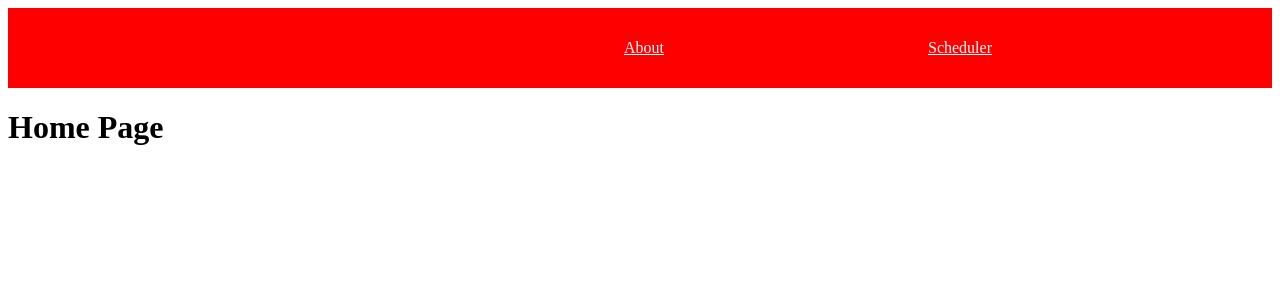
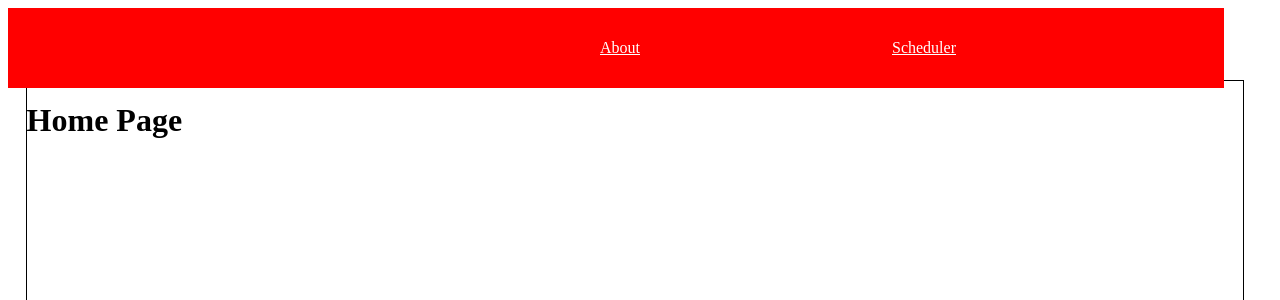
Before and after one commit to grantmontgomery/PageTransitionTest, a React (Create React App) app: page / in a window 1280 px wide. Shown: the top 300 px of the page. Built offline with nearby package versions, Linux system fonts and the light colour scheme.

Commit message:
nice zoom in transition

```diff
--- a/src/App.css
+++ b/src/App.css
@@ -1,22 +1,40 @@
 .slide-enter {
   opacity: 0;
-  -webkit-transition: all 300ms ease-in-out;
-  transition: all 300ms ease-in-out;
+  -webkit-transform: scale(4);
+          transform: scale(4);
+  -webkit-transition: all 1000ms ease-in-out;
+  transition: all 1000ms ease-in-out;
 }
 
 .slide-enter.slide-enter-active {
+  -webkit-transform: scale(1);
+          transform: scale(1);
   opacity: 1;
 }
 
 .slide-exit {
+  -webkit-transition: all 1000ms ease-in-out;
+  transition: all 1000ms ease-in-out;
   opacity: 1;
-  -webkit-transition: all 300ms ease-in-out;
-  transition: all 300ms ease-in-out;
+  -webkit-transform: scale(1);
+          transform: scale(1);
+  transition: all 1000ms ease-in-out;
 }
 
-.slide-exit.slide-exit {
+.slide-exit.slide-exit-active {
   opacity: 0;
-  -webkit-transition: all 300ms cubic-bezier(0.55, 0.055, 0.675, 0.19);
-  transition: all 300ms cubic-bezier(0.55, 0.055, 0.675, 0.19);
+  -webkit-transform: scale(4);
+          transform: scale(4);
+}
+
+.home-page {
+  border: solid 1px black;
+  height: 500px;
+  width: 95%;
+  margin-left: auto;
+  margin-right: auto;
+  position: absolute;
+  left: 2%;
+  top: 10vh;
 }
 /*# sourceMappingURL=App.css.map */
--- a/src/App.js
+++ b/src/App.js
@@ -16,10 +16,10 @@ class App extends Component {
               <TransitionGroup>
                 <CSSTransition
                   key={location.key}
-                  timeout={300}
+                  timeout={1000}
                   classNames="slide"
                 >
-                  <Switch>
+                  <Switch location={location}>
                     <Route path="/" exact component={Home}></Route>
                     <Route path="/about" component={About}></Route>
                     <Route path="/scheduler" component={Scheduler}></Route>
@@ -36,7 +36,7 @@ class App extends Component {
 
 const Home = () => {
   return (
-    <div>
+    <div className="home-page">
       <h1>Home Page</h1>
     </div>
   );
--- a/src/App.scss
+++ b/src/App.scss
@@ -1,16 +1,32 @@
 .slide-enter {
   opacity: 0;
-  transition: all 300ms ease-in-out;
+  transform: scale(4);
+  transition: all 1000ms ease-in-out;
   &.slide-enter-active {
+    transform: scale(1);
     opacity: 1;
   }
 }
 
 .slide-exit {
+  transition: all 1000ms ease-in-out;
   opacity: 1;
-  transition: all 300ms ease-in-out;
-  &.slide-exit {
+  transform: scale(1);
+  transition: all 1000ms ease-in-out;
+
+  &.slide-exit-active {
     opacity: 0;
-    transition: all 300ms cubic-bezier(0.55, 0.055, 0.675, 0.19);
+    transform: scale(4);
   }
 }
+
+.home-page {
+  border: solid 1px black;
+  height: 500px;
+  width: 95%;
+  margin-left: auto;
+  margin-right: auto;
+  position: absolute;
+  left: 2%;
+  top: 10vh;
+}
--- a/src/components/About/About.css
+++ b/src/components/About/About.css
@@ -0,0 +1,10 @@
+.about-wrapper {
+  height: 500px;
+  border: solid 1px black;
+  width: 95%;
+  margin-left: auto;
+  margin-right: auto;
+  position: absolute;
+  left: 2%;
+  top: 10vh;
+}
--- a/src/components/About/About.jsx
+++ b/src/components/About/About.jsx
@@ -5,7 +5,7 @@ class About extends Component {
   state = {};
   render() {
     return (
-      <div>
+      <div className="about-wrapper">
         <h1>About</h1>
       </div>
     );
--- a/src/components/Nav/Nav.css
+++ b/src/components/Nav/Nav.css
@@ -4,6 +4,9 @@ nav {
   align-items: center;
   min-height: 10vh;
   background-color: red;
+  width: 95%;
+  z-index: 3;
+  position: fixed;
 }
 
 .nav-links {
--- a/src/components/Nav/Nav.jsx
+++ b/src/components/Nav/Nav.jsx
@@ -7,6 +7,10 @@ class Nav extends Component {
   state = {};
   navStyle = () => {
     return { color: "white" };
+  };
+
+  handleClick = () => {
+    console.log("clicked.");
   };
   render() {
     return (
--- a/src/components/Scheduler/Scheduler.css
+++ b/src/components/Scheduler/Scheduler.css
@@ -0,0 +1,10 @@
+.scheduler-wrapper {
+  height: 500px;
+  border: solid 1px black;
+  width: 95%;
+  margin-left: auto;
+  margin-right: auto;
+  position: absolute;
+  left: 2%;
+  top: 10vh;
+}
--- a/src/components/Scheduler/Scheduler.jsx
+++ b/src/components/Scheduler/Scheduler.jsx
@@ -5,7 +5,7 @@ class Scheduler extends Component {
   state = {};
   render() {
     return (
-      <div>
+      <div className="scheduler-wrapper">
         <h1>Scheduler </h1>
       </div>
     );
```
Also changed, not shown: 1 other file (tests, documents, lock files or other folders).
